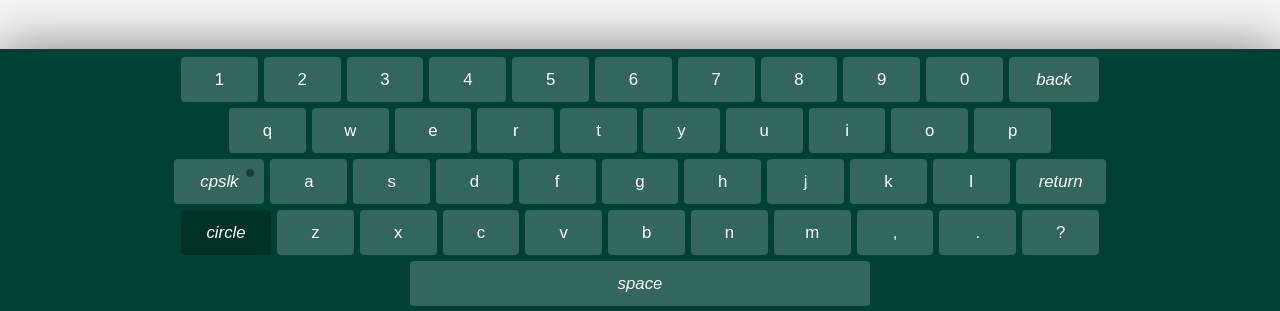
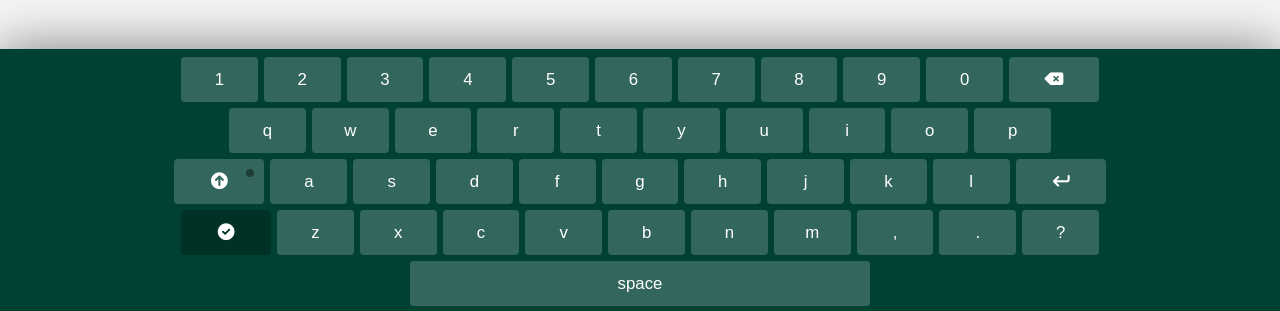
Before and after one commit to enowdivine/virtual-keyboard, a plain HTML site: page index.html in a window 1280 px wide. Shown: the part 486-797 px from the top of the page. Drawn offline with Linux system fonts and the light colour scheme.

Commit message:
added icons

```diff
--- a/index.html
+++ b/index.html
@@ -4,6 +4,7 @@
     <meta http-equiv="X-UA-Compatible" content="IE=edge" />
     <meta name="viewport" content="width=device-width, initial-scale=1.0" />
     <link rel="stylesheet" href="./style.css" />
+    <link rel="stylesheet" href="https://cdnjs.cloudflare.com/ajax/libs/font-awesome/6.0.0-beta3/css/all.min.css" integrity="sha512-Fo3rlrZj/k7ujTnHg4CGR2D7kSs0v4LLanw2qksYuRlEzO+tcaEPQogQ0KaoGN26/zrn20ImR1DfuLWnOo7aBA==" crossorigin="anonymous" referrerpolicy="no-referrer" />
     <title>Virtual Keyboard</title>
   </head>
   <body>
--- a/index.js
+++ b/index.js
@@ -93,7 +93,7 @@ const keyboard = {
 
     //create html icon
     const createIconHTML = (icon_name) => {
-      return `<i class="material-icon">${icon_name}</i>`;
+      return `<i class="${icon_name}"></i>`;
     };
 
     keyLayout.forEach((key) => {
@@ -108,7 +108,7 @@ const keyboard = {
       switch (key) {
         case "backspace":
           keyElement.classList.add("keyboard-key-wide");
-          keyElement.innerHTML = createIconHTML("back");
+          keyElement.innerHTML = createIconHTML("fas fa-backspace");
 
           keyElement.addEventListener("click", () => {
             this.properties.value = this.properties.value.substring(
@@ -125,7 +125,7 @@ const keyboard = {
             "keyboard-key-wide",
             "keyboard-key-activatable"
           );
-          keyElement.innerHTML = createIconHTML("cpslk");
+          keyElement.innerHTML = createIconHTML("fas fa-arrow-circle-up");
 
           keyElement.addEventListener("click", () => {
             this._toggleCapsLock();
@@ -139,7 +139,7 @@ const keyboard = {
 
         case "enter":
           keyElement.classList.add("keyboard-key-wide");
-          keyElement.innerHTML = createIconHTML("return");
+          keyElement.innerHTML = createIconHTML("fas fa-level-down fa-rotate-90");
 
           keyElement.addEventListener("click", () => {
             this.properties.value += "\n";
@@ -150,7 +150,8 @@ const keyboard = {
 
         case "space":
           keyElement.classList.add("keyboard-key-extra-wide");
-          keyElement.innerHTML = createIconHTML("space");
+          keyElement.innerHTML = createIconHTML("fas fa-horizontal-rule");
+          keyElement.innerHTML = "space";
 
           keyElement.addEventListener("click", () => {
             this.properties.value += " ";
@@ -161,7 +162,7 @@ const keyboard = {
 
         case "done":
           keyElement.classList.add("keyboard-key-wide", "keyboard-key-dark");
-          keyElement.innerHTML = createIconHTML("circle");
+          keyElement.innerHTML = createIconHTML("fas fa-check-circle");
 
           keyElement.addEventListener("click", () => {
             this.close();
```
